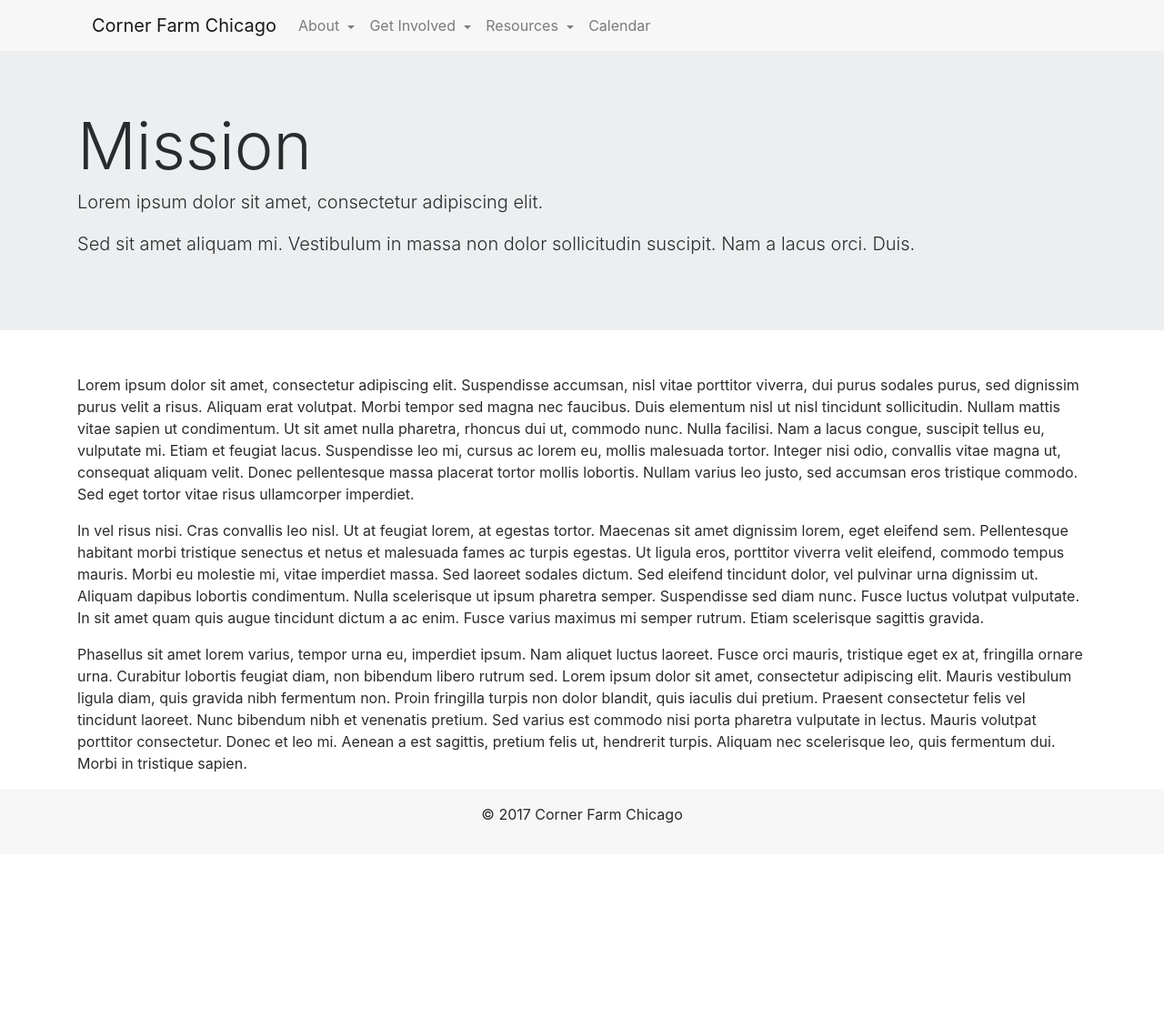
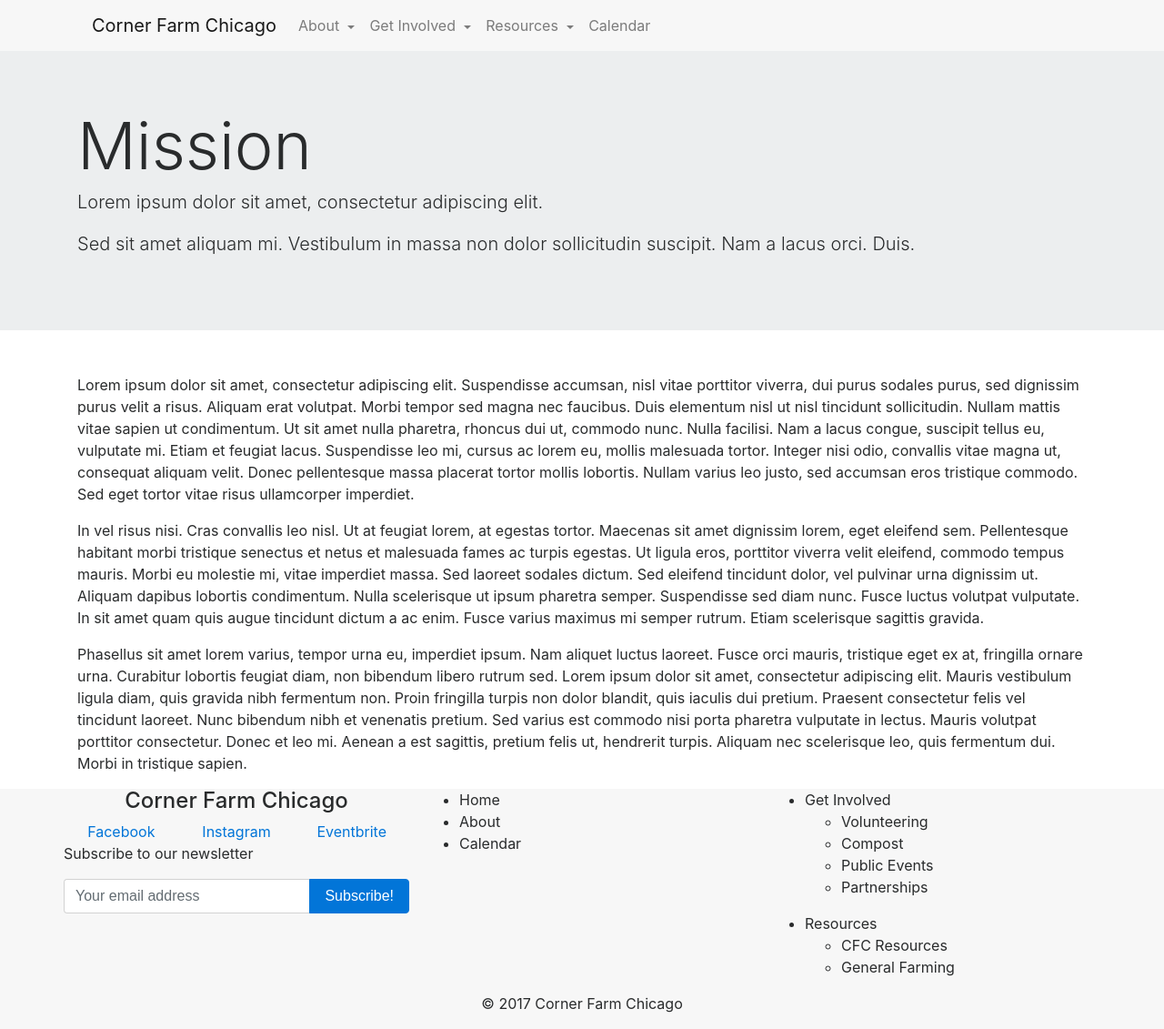
Before and after one commit to cgreim/farm-site, a Jekyll site: the page built from mission.md, in a window 1280 px wide. Shown: the whole page at 91% size. Built offline with Jekyll 4.4.1, drawn with Linux system fonts in a browser that asks for light colours; nearby versions of some CDN libraries; before the commit the page ends 939 px from its top, so only the background shows below that.

Commit message:
adds footer with site title, social links, newsletter signup, and sitemap

```diff
--- a/_includes/footer.html
+++ b/_includes/footer.html
@@ -1,8 +1,65 @@
 <footer class="bg-faded">
   <div class="container">
     <div class="row">
-      <div class="col my-3 text-center">
-        <p>&copy; 2017 {{ site.title | escape }}</p>
+      <!-- <div class="col my-3 text-center"> -->
+      <div class="col-4 text-center">
+      	<h4>Corner Farm Chicago</h4>
+      	<div class="row">
+      		<div class="col text-center">
+      			<a href="https://www.facebook.com/AltgeldSawyerCornerFarm/">Facebook</a>
+      		</div>
+      		<div class="col text-center">
+      			<a href="https://www.instagram.com/cornerfarmchicago/">Instagram</a>
+      		</div>
+      		<div class="col text-center">
+      			<a href="http://eventbrite.com">Eventbrite</a>
+      		</div>
+      	</div>
+      	<div class="row">
+      	<p>Subscribe to our newsletter</p>
+      		<div class="input-group">
+      			<input type="text" class="form-control" placeholder="Your email address">
+      			<span class="input-group-btn">
+    				<button class="btn btn-primary" type="button">Subscribe!</button>
+      			</span>
+    		</div>
+      	</div>
+      </div>
+      <div class="col-8">
+      	<div class="row">
+	      <div class="col">
+	      	<ul>
+	      		<li>Home</li>
+	      		<li>About</li>
+	      		<li>Calendar</li>
+	  		</ul>
+	      </div>
+	      <div class="col">
+	      	<ul>
+	      		<li>Get Involved
+	      			<ul>
+	      				<li>Volunteering</li>
+	      				<li>Compost</li>
+	      				<li>Public Events</li>
+	      				<li>Partnerships</li>
+	      			</ul>
+	      		</li>
+	  		</ul>
+	  		<ul>
+	      		<li>Resources
+	      			<ul>
+	      				<li>CFC Resources</li>
+	      				<li>General Farming</li>
+	      			</ul>
+	      		</li>
+	  		</ul>
+	      </div>
+      </div>
+    </div>
+    </div>
+    <div class="row">
+    	<div class="col text-center">
+        	<p>&copy; 2017 {{ site.title | escape }}</p>
       </div>
     </div>
   </div>
```
